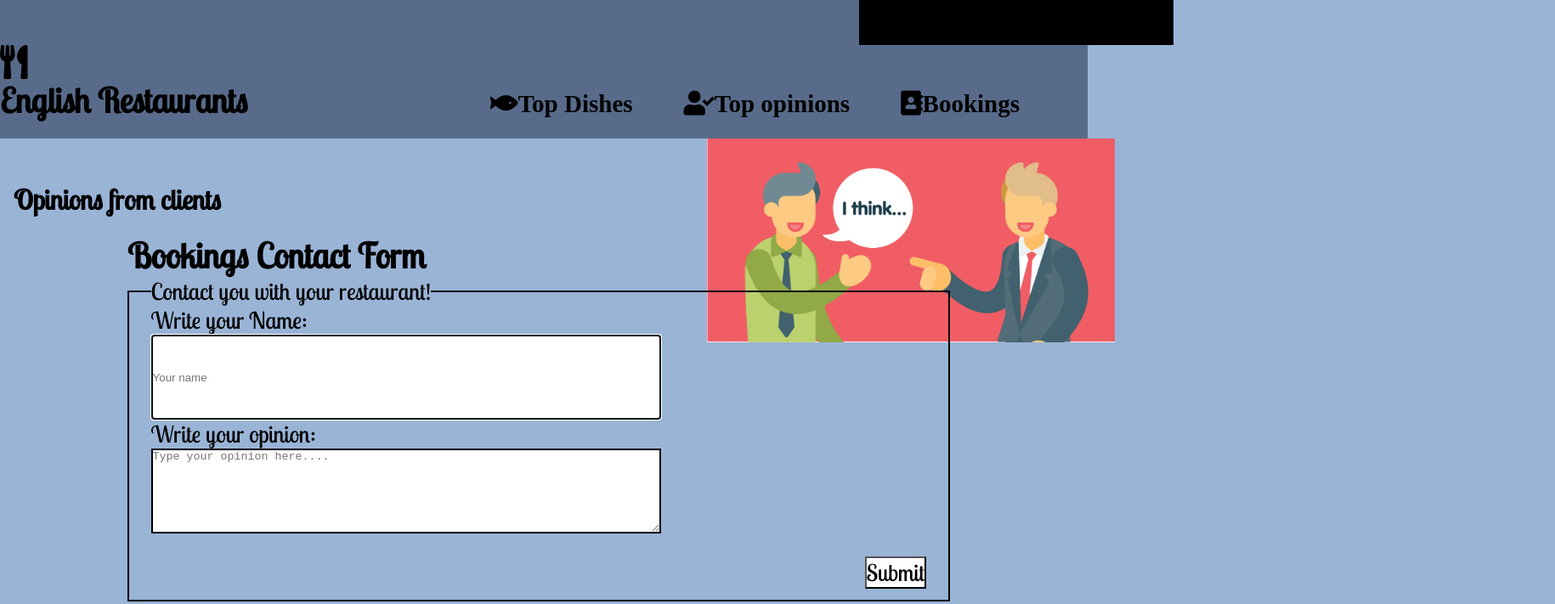
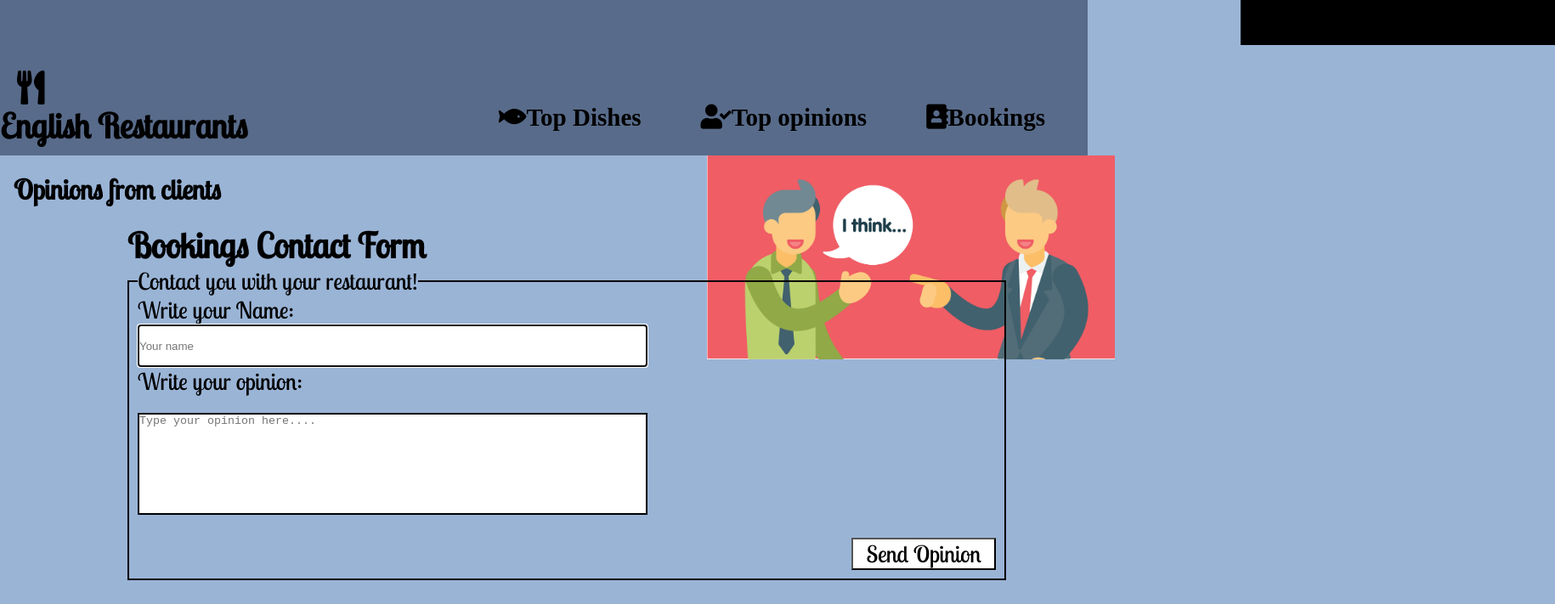
Before and after one commit to rosilvaf1/restaurant-js, a website: page topOpinions.html in a window 1280 px wide. Shown: the top 711 px of the page at 85% size, 1830 px wide, since content can reach past the window. Drawn offline with Linux system fonts and the light colour scheme; no server answers.

Commit message:
new-changes

```diff
--- a/scripts/topOpinions.js
+++ b/scripts/topOpinions.js
@@ -50,9 +50,9 @@ class Opinions {
       const copyText = opinion;
       navigator.clipboard.writeText(copyText)
     });
-    edit.addEventListener("click", function (event) {
+    edit.addEventListener("click", function (e) {
       console.log(opinion);
-      event.preventDefault();
+      e.preventDefault();
       const input_edit = document.createElement("textarea");
       input_edit.setAttribute("id", `input_${this.id}`);
       document.getElementById(id).appendChild(input_edit);
--- a/styles/TopOpinions.css
+++ b/styles/TopOpinions.css
@@ -9,11 +9,14 @@ body {
 header {
   font-family: "Lobster Two", cursive;
   background-color: #586b8a;
-  padding-bottom: 20px;
+  margin-left: -20px;
+  margin-top: -20px;
   color: black;
+  padding-bottom: 10px;
 }
 header h2 {
   font-size: 40px;
+  margin-left: 20px;
 }
 header nav ul {
   display: flex;
@@ -22,9 +25,9 @@ header nav ul {
 }
 header nav ul li {
   text-decoration: none;
-  margin-right: 60px;
+  margin-right: 30px;
   font-size: 29px;
-  margin-top: -40px;
+  margin-top: -80px;
   list-style: none;
 }
 header nav section i {
@@ -46,7 +49,7 @@ main > section > .opinions-title {
   font-family: "Lobster Two", cursive;
   font-size: 2em;
   text-indent: 0.5em;
-  margin-top: -6em;
+  margin-top: -7em;
 }
 .opinions-clients {
   display: flex;
@@ -63,27 +66,35 @@ main > section > .opinions-title {
   margin-top: 20px;
   margin-left: 150px;
 }
-input,
+input{
+  width: 600px;
+  height: 50px;
+  border: solid 2px black;
+}
+
 textarea {
+  margin-top: 20px;
   width: 600px;
-  height: 100px;
+  height: 120px;
   border: solid 2px black;
+  resize: none;
 }
 #contact-submit {
   font-family: "Lobster Two", cursive;
   font-size: 1em;
+  width: 170px;
   margin-top: 20px;
   margin-left: 840px;
   background-color: white;
 }
 #input_order {
-  height: 10vh;
+  height: 200px;
 }
 fieldset {
-  padding-right: 2vw;
-  padding-left: 2vw;
-  padding-bottom: 1vw;
-  width: 760px;
+  padding-right: 10px;
+  padding-left: 10px;
+  padding-bottom: 10px;
+  width: 560px;
   border: solid 2px black;
 }
 .speech {
@@ -126,7 +137,8 @@ p {
   font-size: 20px;
 }
 i {
-  font-weight: 900;
+  margin-top: 30px;
+  margin-left: 40px;
 }
 #group_buttons {
   display: grid;
@@ -171,7 +183,8 @@ i {
 #weather{
   width: 370px;
   height: 53px;
-  margin-left: 79vw;
+  margin-left: 1480px;
+  margin-top: 20px;
   border: 3px solid black;
   background: black;
   color: white;
@@ -182,6 +195,7 @@ i {
 }
 #weather p{
   padding-left: 20px;
+  font-size: 28px;
 }
 #weather img{
   padding-left: 40px;
--- a/styles/bookings.css
+++ b/styles/bookings.css
@@ -11,7 +11,6 @@ header {
   background-color: #586b8a;
   padding-bottom: 20px;
   color: black;
-  padding-top: 40px;
 }
 header h2 {
   font-size: 40px;
@@ -20,12 +19,6 @@ header nav ul {
   display: flex;
   float: right;
   margin: 0px 20px;
-}
-.weather{
-  width: 250px;
-  height: 100px;
-  border: 3px solid #555;
-  background: white;
 }
 header nav ul li {
   text-decoration: none;
@@ -61,8 +54,8 @@ button {
 }
 input,
 textarea {
-  width: 70vh;
-  height: 5vh;
+  width: 550px;
+  height: 40px;
   border: solid 2px black;
 }
 fieldset {
@@ -83,7 +76,7 @@ fieldset {
 .card {
   display: flex;
   flex-direction: column;
- margin: 2vw;
+  margin: 2vw;
   border: solid 2px black;
   background-color: white;
 }
@@ -126,15 +119,15 @@ h1 {
   width: 280px;
   height: 160px;
 }
-#restaurant{
+#restaurant {
   width: 70vh;
   height: 32px;
   border: solid 2px black;
 }
-#weather{
+#weather {
   width: 370px;
   height: 53px;
-  margin-left: 79vw;
+  margin-left:  1467px;
   border: 3px solid black;
   background: black;
   color: white;
@@ -143,9 +136,9 @@ h1 {
   display: grid;
   grid-template-columns: 1fr 1fr 1fr;
 }
-#weather p{
+#weather p {
   padding-left: 20px;
 }
-#weather img{
+#weather img {
   padding-left: 40px;
 }
--- a/topOpinions.html
+++ b/topOpinions.html
@@ -10,7 +10,6 @@
     <link rel="stylesheet" href="styles/TopOpinions.css">
     <link rel="preconnect" href="https://fonts.googleapis.com">
     <link rel="preconnect" href="https://fonts.gstatic.com" crossorigin>
-    <link rel="stylesheet" href="styles/index.css">
     <link rel="stylesheet" href="https://use.fontawesome.com/releases/v5.5.0/css/all.css"
         integrity="sha384-B4dIYHKNBt8Bc12p+WXckhzcICo0wtJAoU8YZTY5qE0Id1GSseTk6S+L3BlXeVIU" crossorigin="anonymous">
     <link href="https://fonts.googleapis.com/css2?family=Lobster+Two:ital@0;1&display=swap" rel="stylesheet">
@@ -71,7 +70,7 @@
                 name="submit"
                 id="contact-submit"
                 type="submit">
-                Submit
+                Send Opinion
                 </button>
             </form>
         </section>
```
Also changed, not shown: bookings.html (+1 -1 lines), styles/topDishes.css (+23 -20 lines).
